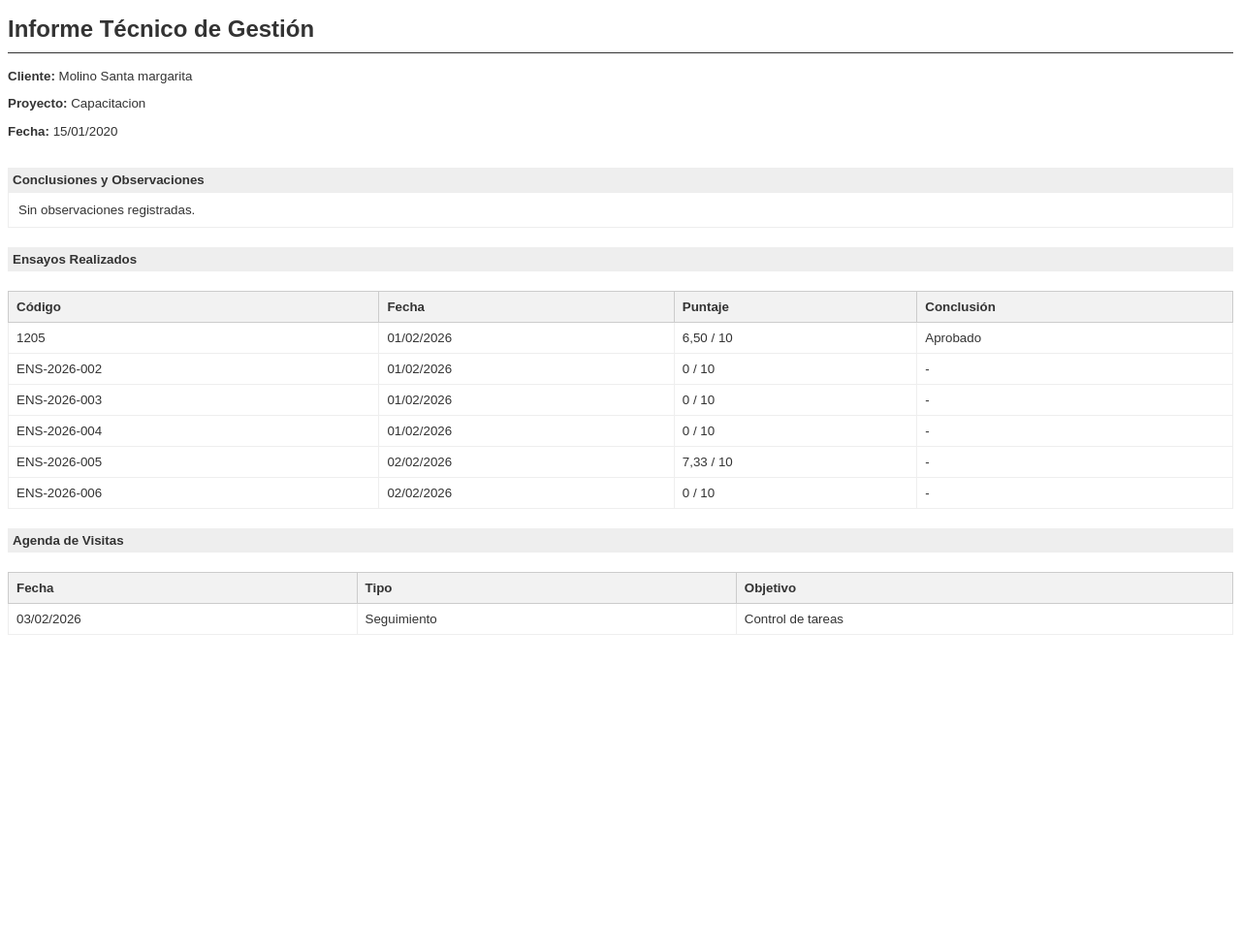
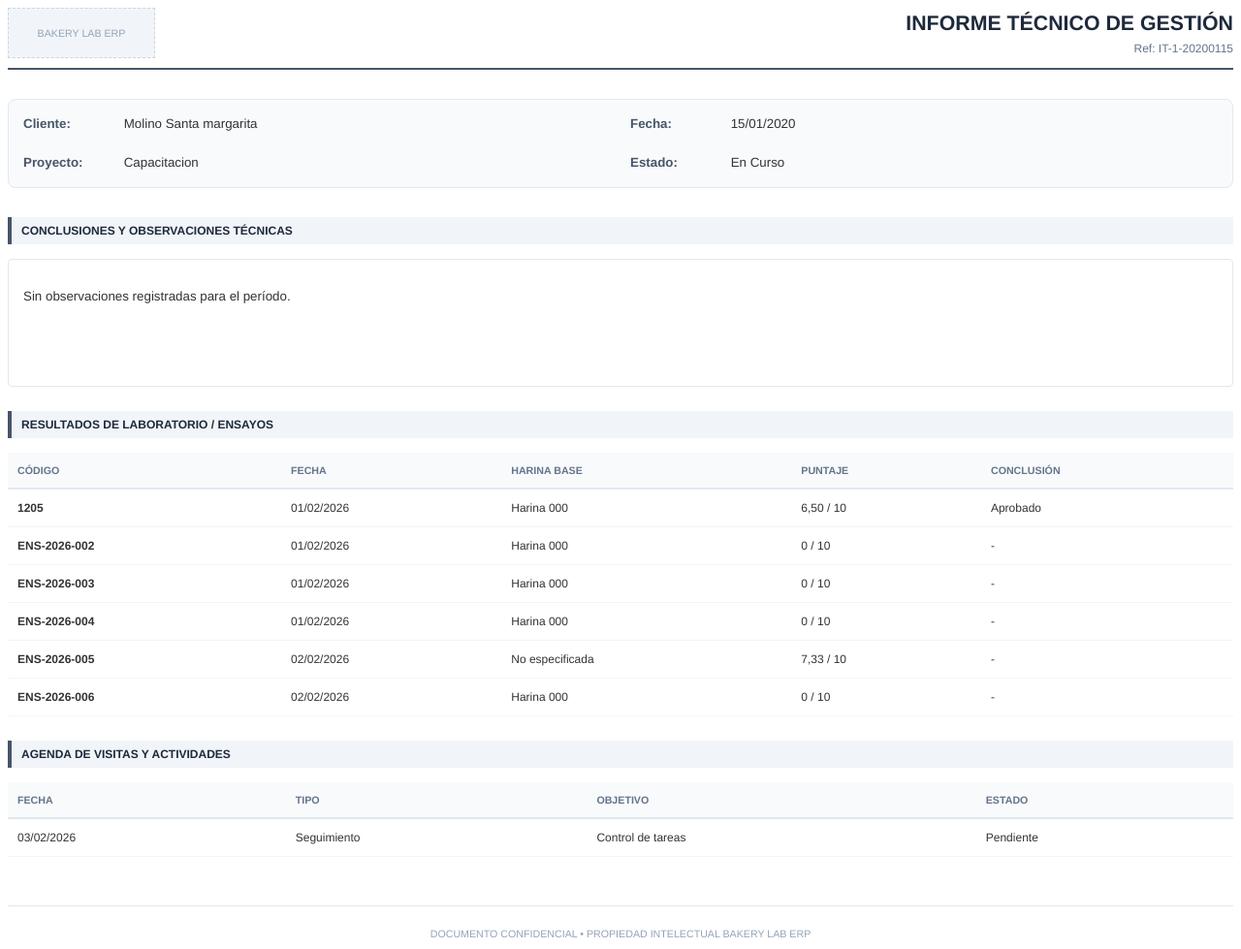
Before and after one commit to jmaldonado2378-cpu/Asesoria-II, a Django app: template backend/lab/templates/reports/gestion_reporte_pdf.html in a window 1280 px wide. Shown: the whole page at 97% size. Before the commit the page ends 655 px from the top, so only its background shows below. Run offline with Django 5.2, Linux system fonts and the light colour scheme; data comes from the database, SQL or seed files in the repository; tables that the repository leaves empty hold one stand-in row (values such as "Sample post"); the template is opened without the code that fills it: values that come from a table or form of the project are taken from there, most other values are stand-ins (such as "Sample title", 1, 10 or a date in 2020).

Commit message:
Actualización crítica: Corrección de dependencias, unificación estética de reportes y automatización de historial y email

```diff
--- a/backend/lab/models.py
+++ b/backend/lab/models.py
@@ -231,6 +231,11 @@ class Ensayo(models.Model):
     def __str__(self):
         return f"{self.code} - {self.project.client.name}"
 
+    def get_base_flour_name(self):
+        """Devuelve el nombre de la harina base del ensayo."""
+        detail = self.details.filter(ingredient__is_base_flour=True).first()
+        return detail.ingredient.name if detail else "No especificada"
+
     def save(self, *args, **kwargs):
         if not self.code:
             current_year = timezone.now().year
--- a/backend/lab/templates/reports/gestion_reporte_pdf.html
+++ b/backend/lab/templates/reports/gestion_reporte_pdf.html
@@ -3,75 +3,156 @@
 
 <head>
     <meta charset="utf-8">
+    <title>Informe Técnico de Gestión - {{ project.name }}</title>
     <style>
         @page {
             size: A4;
             margin: 2cm;
+
+            @bottom-right {
+                content: "Página " counter(page) " de " counter(pages);
+                font-size: 9pt;
+                color: #666;
+            }
         }
 
         body {
-            font-family: sans-serif;
+            font-family: 'Helvetica', 'Arial', sans-serif;
+            color: #333;
+            line-height: 1.5;
             font-size: 10pt;
-            color: #333;
         }
 
-        h1 {
-            font-size: 18pt;
-            border-bottom: 1px solid #333;
+        .header {
+            border-bottom: 2px solid #475569;
             padding-bottom: 10px;
+            margin-bottom: 30px;
+            display: flex;
+            justify-content: space-between;
+            align-items: center;
+        }
+
+        .logo-placeholder {
+            width: 150px;
+            height: 50px;
+            background-color: #f1f5f9;
+            border: 1px dashed #cbd5e1;
+            display: flex;
+            align-items: center;
+            justify-content: center;
+            color: #94a3b8;
+            font-size: 8pt;
+        }
+
+        .report-title {
+            text-align: right;
+        }
+
+        .report-title h1 {
+            margin: 0;
+            color: #1e293b;
+            font-size: 16pt;
+            text-transform: uppercase;
+        }
+
+        .metadata-grid {
+            display: grid;
+            grid-template-columns: 1fr 1fr;
+            gap: 20px;
+            margin-bottom: 30px;
+            background-color: #f8fafc;
+            padding: 15px;
+            border-radius: 8px;
+            border: 1px solid #e2e8f0;
+        }
+
+        .metadata-item b {
+            color: #475569;
+            width: 100px;
+            display: inline-block;
+        }
+
+        .section-title {
+            background-color: #f1f5f9;
+            padding: 5px 10px;
+            font-weight: bold;
+            color: #1e293b;
+            margin-top: 25px;
+            margin-bottom: 15px;
+            border-left: 4px solid #475569;
+            text-transform: uppercase;
+            font-size: 9pt;
         }
 
         table {
             width: 100%;
             border-collapse: collapse;
-            margin-top: 20px;
+            margin-bottom: 20px;
         }
 
         th {
-            background-color: #f2f2f2;
+            background-color: #f8fafc;
             text-align: left;
-            padding: 8px;
-            border: 1px solid #ccc;
+            padding: 10px;
+            border-bottom: 2px solid #e2e8f0;
+            font-size: 8pt;
+            color: #64748b;
+            text-transform: uppercase;
         }
 
         td {
-            padding: 8px;
-            border: 1px solid #eee;
+            padding: 10px;
+            border-bottom: 1px solid #f1f5f9;
+            font-size: 9pt;
         }
 
-        .header-info {
-            margin-bottom: 30px;
+        .footer {
+            margin-top: 50px;
+            padding-top: 20px;
+            border-top: 1px solid #e2e8f0;
+            text-align: center;
+            font-size: 8pt;
+            color: #94a3b8;
         }
 
-        .section-title {
-            background-color: #eee;
-            padding: 5px;
-            font-weight: bold;
-            margin-top: 20px;
+        .conclusions-box {
+            padding: 15px;
+            border: 1px solid #e2e8f0;
+            border-radius: 4px;
+            background-color: #fff;
+            min-height: 100px;
         }
     </style>
 </head>
 
 <body>
-    <h1>Informe Técnico de Gestión</h1>
-
-    <div class="header-info">
-        <p><b>Cliente:</b> {{ project.client.name }}</p>
-        <p><b>Proyecto:</b> {{ project.name }}</p>
-        <p><b>Fecha:</b> {{ date|date:"d/m/Y" }}</p>
+    <div class="header">
+        <div class="logo-placeholder">BAKERY LAB ERP</div>
+        <div class="report-title">
+            <h1>Informe Técnico de Gestión</h1>
+            <div style="font-size: 9pt; color: #64748b;">Ref: IT-{{ project.id }}-{{ date|date:"Ymd" }}</div>
+        </div>
     </div>
 
-    <div class="section-title">Conclusiones y Observaciones</div>
-    <div style="padding: 10px; border: 1px solid #eee;">
-        {{ conclusions|default:"Sin observaciones registradas." }}
+    <div class="metadata-grid">
+        <div class="metadata-item"><b>Cliente:</b> {{ project.client.name }}</div>
+        <div class="metadata-item"><b>Fecha:</b> {{ date|date:"d/m/Y" }}</div>
+        <div class="metadata-item"><b>Proyecto:</b> {{ project.name }}</div>
+        <div class="metadata-item"><b>Estado:</b> {{ project.status }}</div>
     </div>
 
-    <div class="section-title">Ensayos Realizados</div>
+    <div class="section-title">Conclusiones y Observaciones Técnicas</div>
+    <div class="conclusions-box">
+        {{ conclusions|default:"Sin observaciones registradas para el período."|linebreaks }}
+    </div>
+
+    <div class="section-title">Resultados de Laboratorio / Ensayos</div>
     <table>
         <thead>
             <tr>
                 <th>Código</th>
                 <th>Fecha</th>
+                <th>Harina Base</th>
                 <th>Puntaje</th>
                 <th>Conclusión</th>
             </tr>
@@ -79,22 +160,29 @@
         <tbody>
             {% for e in essays %}
             <tr>
-                <td>{{ e.code }}</td>
+                <td><b>{{ e.code }}</b></td>
                 <td>{{ e.date|date:"d/m/Y" }}</td>
+                <td>{{ e.get_base_flour_name|default:"-" }}</td>
                 <td>{{ e.final_score|default:"0" }} / 10</td>
-                <td>{{ e.conclusion|default:"-" }}</td>
+                <td>{{ e.conclusion|truncatewords:20|default:"-" }}</td>
+            </tr>
+            {% empty %}
+            <tr>
+                <td colspan="5" style="text-align: center; color: #94a3b8;">No se registraron ensayos en este período.
+                </td>
             </tr>
             {% endfor %}
         </tbody>
     </table>
 
-    <div class="section-title">Agenda de Visitas</div>
+    <div class="section-title">Agenda de Visitas y Actividades</div>
     <table>
         <thead>
             <tr>
                 <th>Fecha</th>
                 <th>Tipo</th>
                 <th>Objetivo</th>
+                <th>Estado</th>
             </tr>
         </thead>
         <tbody>
@@ -103,10 +191,20 @@
                 <td>{{ v.date|date:"d/m/Y" }}</td>
                 <td>{{ v.visit_type }}</td>
                 <td>{{ v.objective }}</td>
+                <td>{{ v.status }}</td>
+            </tr>
+            {% empty %}
+            <tr>
+                <td colspan="4" style="text-align: center; color: #94a3b8;">No se registraron visitas en este período.
+                </td>
             </tr>
             {% endfor %}
         </tbody>
     </table>
+
+    <div class="footer">
+        DOCUMENTO CONFIDENCIAL • PROPIEDAD INTELECTUAL BAKERY LAB ERP
+    </div>
 </body>
 
 </html>
```
Also changed, not shown: backend/core/settings.py (+9 -1 lines), backend/lab/views.py (+33 -0 lines), 1 other file.
